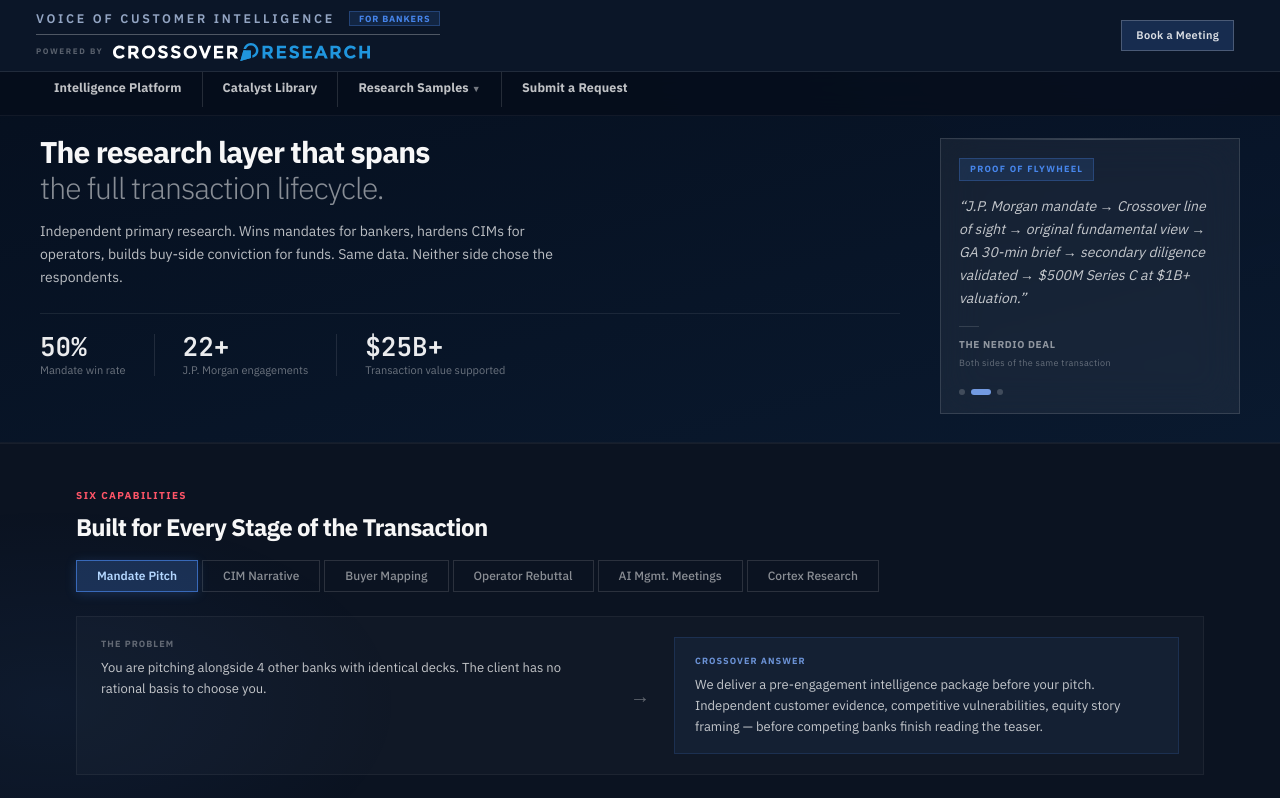
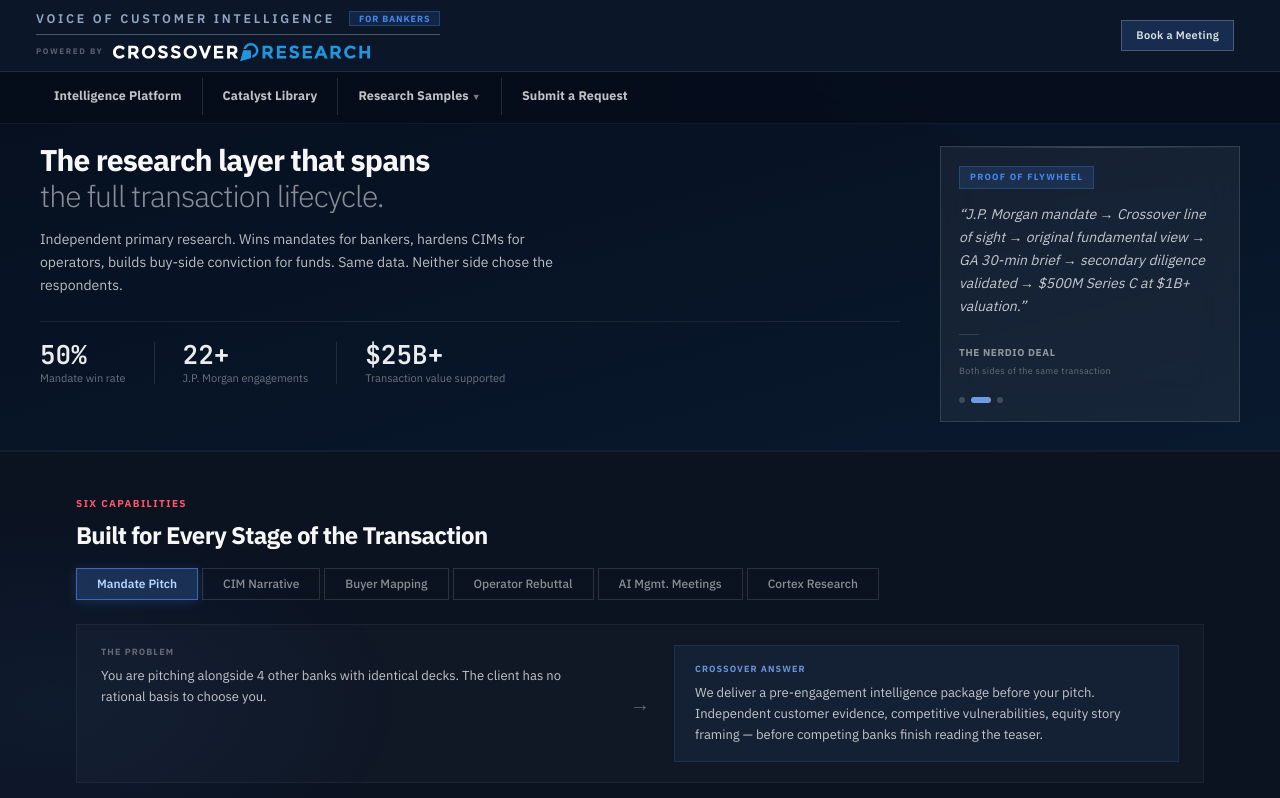
Before and after one commit to Crossover-Research/sell-side-overview-site, a Next.js app: page / in a window 1280 px wide. Shown: the top 798 px of the page. Built offline with nearby package versions, Linux system fonts and the light colour scheme.

Commit message:
fix: 8px gap between topbar and tabnav

```diff
--- a/app/globals.css
+++ b/app/globals.css
@@ -53,7 +53,7 @@
 
   /* Layout heights */
   --topbar-h: 62px;
-  --tabnav-h: 52px;
+  --tabnav-h: 60px;
   --research-header-h: 50px;
 
   /* Motion */
@@ -267,7 +267,7 @@ main { padding-top: calc(var(--topbar-h) + var(--tabnav-h)); } /* clearance for
   backdrop-filter: var(--blur); -webkit-backdrop-filter: var(--blur);
   border-bottom: 1px solid var(--br-lo);
   padding: 0 var(--content-pad);
-  position: fixed; top: var(--topbar-h); left: 0; right: 0; z-index: 200;
+  position: fixed; top: calc(var(--topbar-h) + 8px); left: 0; right: 0; z-index: 200;
 }
 .tab-nav { max-width: var(--content-max); margin: 0 auto; display: flex; overflow-x: auto; scrollbar-width: none; }
 .tab-nav::-webkit-scrollbar { display: none; }
```
